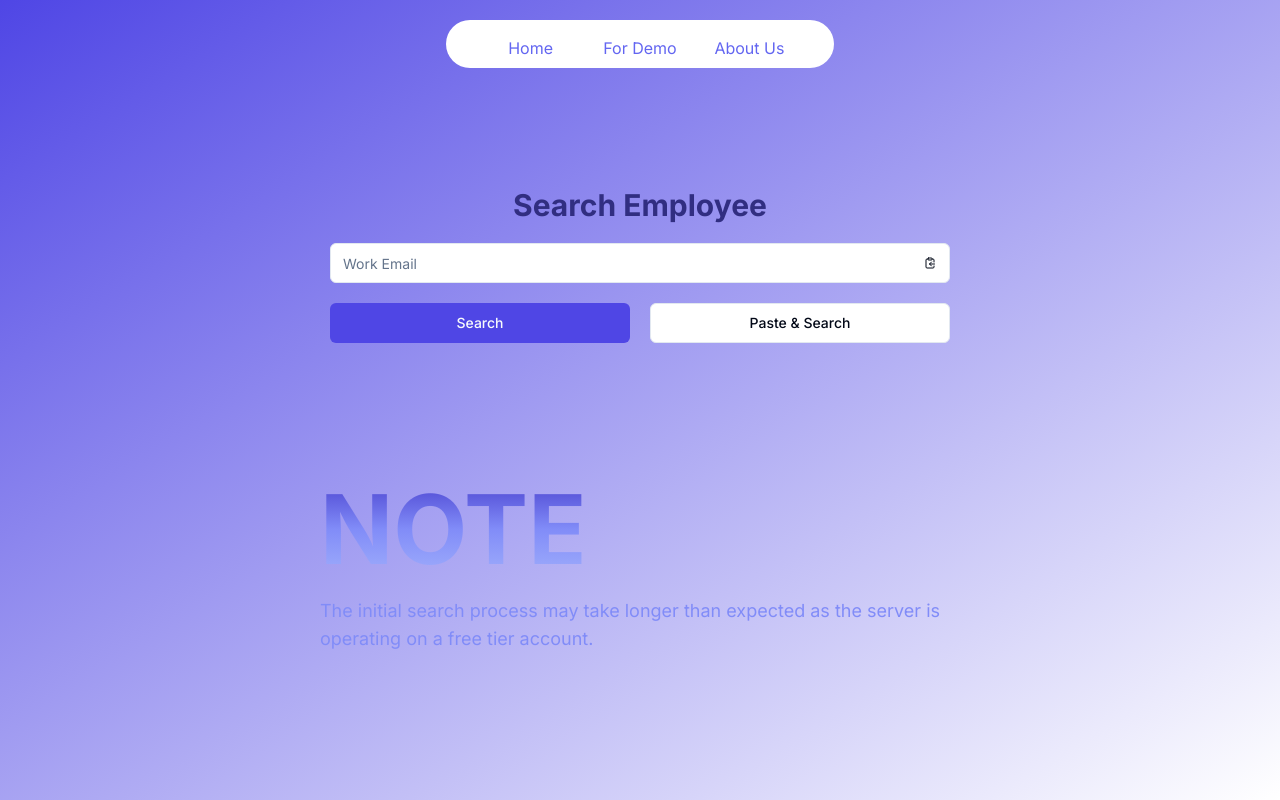
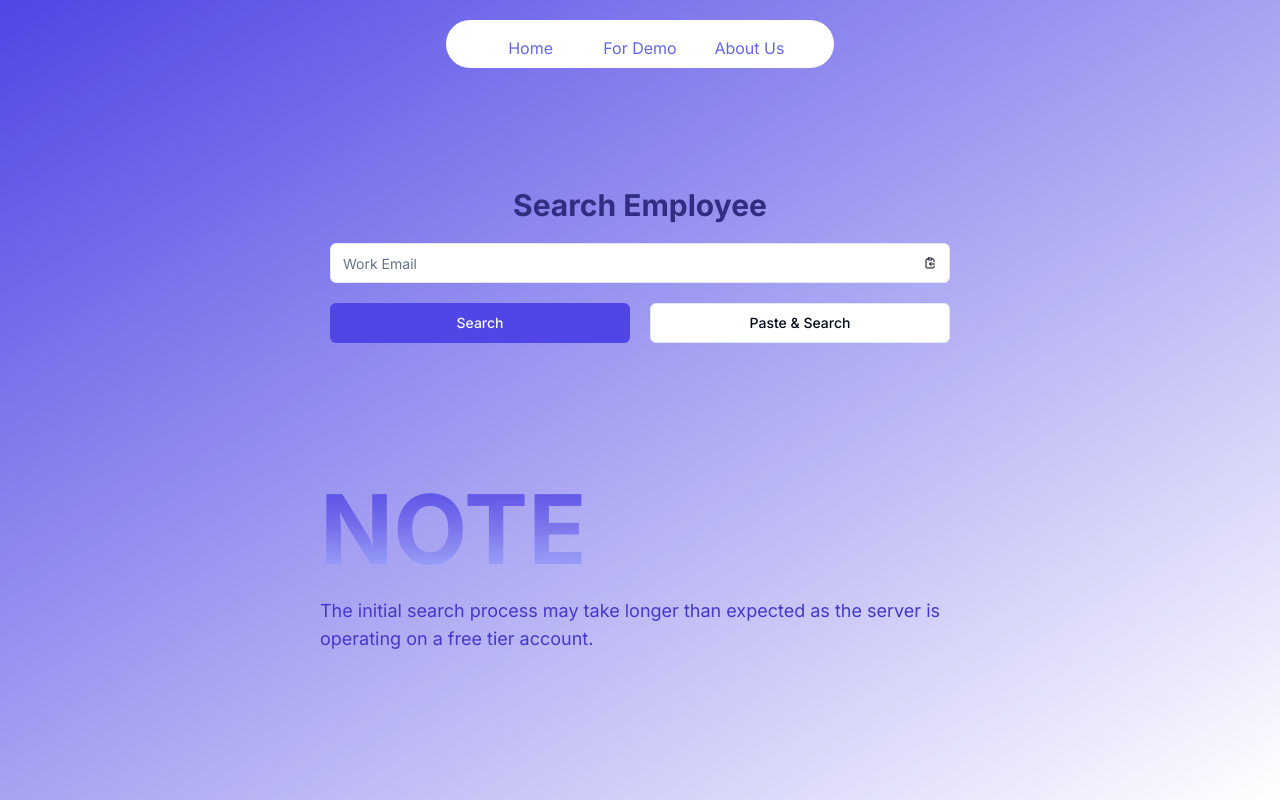
Before and after one commit to Ravi42244/search-employee-managers, a Next.js app: page / in a window 1280 px wide. Built offline with nearby package versions, Linux system fonts and the light colour scheme.

Commit message:
updated bg gradient and note text gradient

```diff
--- a/app/page.js
+++ b/app/page.js
@@ -30,8 +30,8 @@ useEffect(()=>{
   {empData  ? <div className=" flex items-center justify-center ">
     <CardDisplay empData={empData} />
 </div> : <div className="w-full flex items-center justify-center -mt-24 text-xl "><div className="w-1/2 space-y-5 scroll-mt-60  transition ease-in-out delay-150  duration-300" id="Note_section">
-  <span className="bg-clip-text text-transparent bg-gradient-to-b from-indigo-700 via-indigo-400 to-indigo-300 text-8xl font-bold underline underline-offset-1">NOTE</span>
-  <p className="text-lg text-indigo-400 ">The initial search process may take longer than expected as the server is operating on a free tier account.</p>
+  <span className="bg-clip-text text-transparent bg-gradient-to-b from-indigo-600 via-indigo-600/50 to-indigo-300  text-8xl font-bold underline underline-offset-1">NOTE</span>
+  <p className="text-lg text-indigo-700 ">The initial search process may take longer than expected as the server is operating on a free tier account.</p>
 </div></div>}
 
 </div>
```
